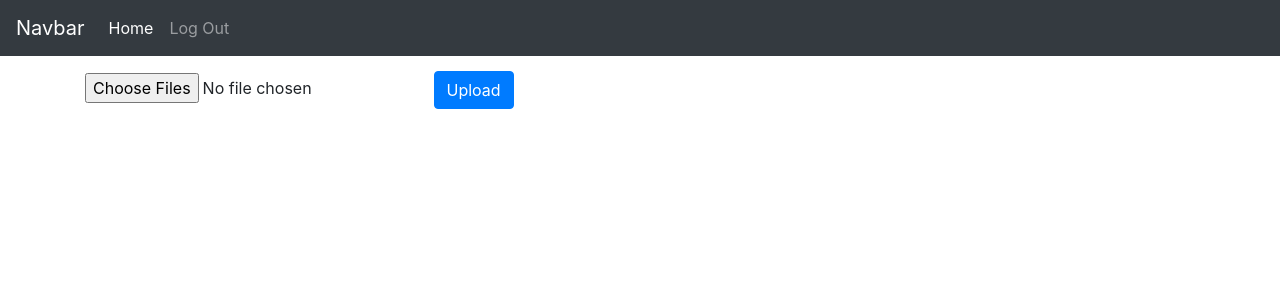
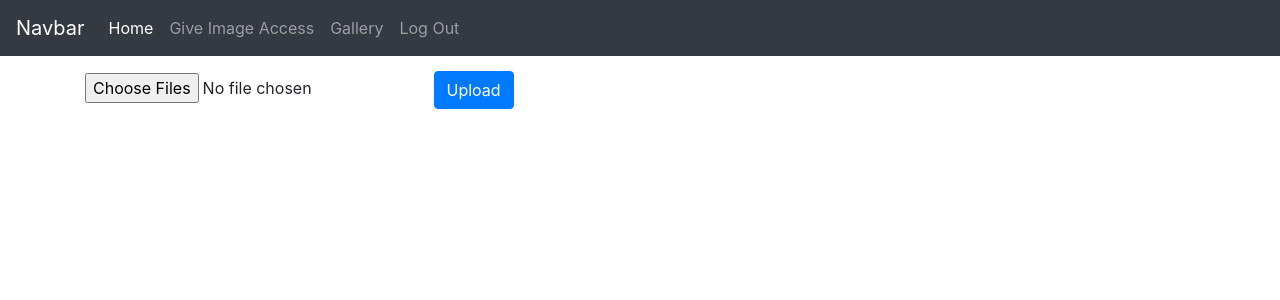
Before and after one commit to Shmood00/MacaroonFileShare, a Flask app: page /protected in a window 1280 px wide. Shown: the top 300 px of the page. Run offline with Flask 2, Linux system fonts and the light colour scheme; the visitor is signed in with stand-in values (Sample User, id 1); parts of the project's set-up code (start-up, migrations or seed data) failed here and were passed over; some libraries are stand-ins or nearby versions.

Commit message:
Add files via upload

```diff
--- a/templates/gallery.html
+++ b/templates/gallery.html
@@ -25,6 +25,9 @@
             </li>
             <li class="nav-item">
                 <a class="nav-link" href="/protected">Upload Image</a>
+              </li>
+              <li class="nav-item">
+                <a class="nav-link" href="/make_token">Give Image Access</a>
               </li>
             <li class="nav-item">
                 <a class="nav-link" href="{{url_for('logout')}}">Log Out</a>
--- a/templates/make_token.html
+++ b/templates/make_token.html
@@ -24,6 +24,12 @@
           <ul class="navbar-nav mr-auto">
             <li class="nav-item active">
               <a class="nav-link" href="/">Home <span class="sr-only">(current)</span></a>
+            </li>
+            <li class="nav-item">
+              <a class="nav-link" href="/protected">Upload Image</a>
+            </li>
+            <li class="nav-item">
+              <a class="nav-link" href="/gallery">Gallery</a>
             </li>
             <li class="nav-item">
               <a class="nav-link" href="{{url_for('logout')}}">Log Out</a>
--- a/templates/secret.html
+++ b/templates/secret.html
@@ -23,6 +23,12 @@
           <ul class="navbar-nav mr-auto">
             <li class="nav-item active">
               <a class="nav-link" href="/">Home <span class="sr-only">(current)</span></a>
+            </li>
+            <li class="nav-item">
+              <a class="nav-link" href="/make_token">Give Image Access</a>
+            </li>
+            <li class="nav-item">
+              <a class="nav-link" href="/gallery">Gallery</a>
             </li>
 
             <li class="nav-item">
```
